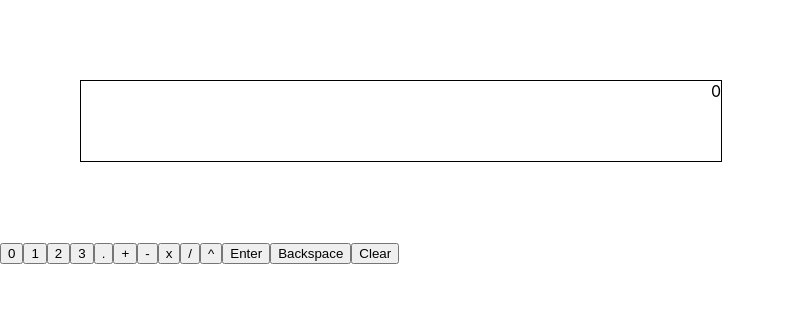
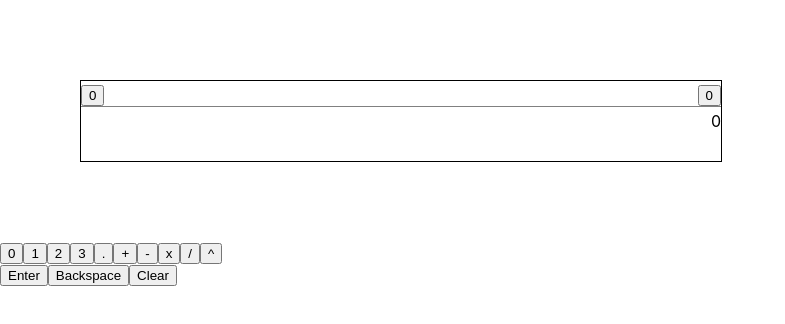
Before and after one commit to danielle-cruz/calculator-private, a React (Create React App) app in the folder calculator/: page / in a window 1280 px wide. Both pictures are taken after a click on the button "Enter". Shown: the top 324 px of the page, without its empty margins (0-785 px from the left). Built offline with nearby package versions, Linux system fonts and the light colour scheme.

Commit message:
Added Keypad component

```diff
--- a/calculator/src/Calculator.js
+++ b/calculator/src/Calculator.js
@@ -4,7 +4,8 @@ import './styles.css';
 import Screen from './Screen';
 import Digit from './Digit';
 import Operation from './Operation';
-import Enter from './Enter';
+import Keypad from './Keypad';
+
 
 import  {evaluate, backspace} from './evaluate.js'
 
@@ -13,32 +14,20 @@ class Calculator extends React.Component {
   constructor(props) {
     super(props);
     this.state = {
-      display: '',
+      display: '0',
       lastSeen: null,
       lastAnswer: '0',
       history: []
     }
   }
 
-  renderDigit(digitNum, type) {
-    return (
-      <Digit
-        value={digitNum}
-        onDigit={() => this.handleDigit(digitNum, type)}
-      />
-    );
-  }
 
   handleDigit(digitNum, type) {
-    // alert(`${this.props.value} clicked!`)
     console.log(this.state)
     if (type === 'operation') {
       if (this.state.lastSeen === 'operation') {
         return;
-      } /*else if (!this.state.lastSeen && !this.state.lastAnswer) {
-        digitNum = '0 ' + digitNum + ' ';
-      } */
-      else if (!this.state.lastSeen && this.state.display === '') {
+      } else if (!this.state.lastSeen && this.state.display === '') {
         digitNum = this.state.lastAnswer + ' ' + digitNum + ' ';
       } else {
         digitNum = ' ' + digitNum + ' ';
@@ -50,15 +39,13 @@ class Calculator extends React.Component {
     }
 
     this.setState({
-      display: this.state.display !== 'undef' ? this.state.display + `${digitNum}` : `${digitNum}`,
+      display: this.state.display === '0' && type !== 'operation' ? `${digitNum}` : this.state.display + `${digitNum}`,
       lastSeen: type
     });
     console.log(digitNum);
   }
 
   handleEnter() {
-    // console.log(this.state.display)
-    // alert(this.state.display)
     if (this.state.lastSeen === 'operation') return;
 
     let expression = this.state.display;
@@ -67,7 +54,7 @@ class Calculator extends React.Component {
     const history = this.state.history.slice();
 
     this.setState({
-      display: result !== 'undef' ? result : '0',
+      display: result !== 'Error' ? result : '0',
       lastSeen: null,
       lastAnswer: result,
       history: history.concat([{
@@ -83,7 +70,7 @@ class Calculator extends React.Component {
   handleBackspace() {
     let [lastType, newExpression] = backspace(this.state.display);
     this.setState({
-      display: newExpression,
+      display: newExpression === '' ? '0' : newExpression,
       lastSeen: lastType,
       lastAnswer: '0',
     });
@@ -92,7 +79,7 @@ class Calculator extends React.Component {
 
   handleClear() {
     this.setState({
-      display: '',
+      display: '0',
       lastSeen: null,
       lastAnswer: '0',
     });
@@ -100,14 +87,15 @@ class Calculator extends React.Component {
 
   handleHistory(historyValue) {
     this.setState({
-      display: historyValue
+      display: this.state.display !== '0' ? this.state.display + `${historyValue}` : `${historyValue}`,
+      lastSeen: 'digit'
     })
   }
 
   render() {
 
     console.log(this.state.history);
-    const history = this.state.history.map(entry => {
+    const history = this.state.history.map( (entry, index) => {
       //console.log('expression: '+ entry.expression);
       // console.log('result: '+ entry.result);
       let expression = entry.expression;
@@ -115,40 +103,31 @@ class Calculator extends React.Component {
       if (!expression) return;
 
       let resultDisplay;
-      if (result === 'undef') {
+      if (result === 'Error') {
         resultDisplay = <div>{result}</div>;
       } else {
         resultDisplay = <button onClick={() => this.handleHistory(result)}>{result}</button>;
       }
 
       return (
-        <div className='entry'>
+        <div key={index} className='entry'>
           <button onClick={() => this.handleHistory(expression)}>{expression}</button>
           {resultDisplay}
         </div>
       );
     });
 
-
-    // TODO backspace button
-    // TODO clear button
     // TODO factorial
     // TODO summation
 
     return (
       <div>
         <Screen display={this.state.display} history={history}/>
-        {this.renderDigit('0', 'digit')}
-        {this.renderDigit('1', 'digit')}
-        {this.renderDigit('2', 'digit')}
-        {this.renderDigit('3', 'digit')}
-        {this.renderDigit('.', 'decimal')}
-        {this.renderDigit('+', 'operation')}
-        {this.renderDigit('-', 'operation')}
-        {this.renderDigit('x', 'operation')}
-        {this.renderDigit('/', 'operation')}
-        {this.renderDigit('^', 'operation')}
-        <Enter value={'Enter'} onEnter={() => this.handleEnter()} />
+        <Keypad onDigit={(digitNum, type) => this.handleDigit(digitNum, type)}/>
+        <button
+          onClick={() => this.handleEnter()}>
+          Enter
+        </button>
         <button
           onClick={() => this.handleBackspace()}>
           Backspace
@@ -157,10 +136,6 @@ class Calculator extends React.Component {
           onClick={() => this.handleClear()}>
           Clear
         </button>
-
-        {/*<Digit value={'1'} onDigit={() => this.handleDigit('1')}/>
-        <Digit value={'2'} onDigit={() => this.handleDigit('2')}/>
-        <Digit value={'+'} onDigit={() => this.handleDigit(' + ')}/>*/}
       </div>
 
     );
--- a/calculator/src/Enter.js
+++ /dev/null
@@ -1,20 +0,0 @@
-import React from 'react';
-import ReactDOM from 'react-dom';
-import './styles.css';
-import Calculator from './Calculator';
-
-
-class Enter extends React.Component {
-
-
-  render() {
-    return (
-      <button
-        onClick={this.props.onEnter}>
-        {this.props.value}
-      </button>
-    )
-  }
-}
-
-export default Enter;
--- /dev/null
+++ b/calculator/src/Keypad.js
@@ -0,0 +1,41 @@
+import React from 'react';
+import ReactDOM from 'react-dom';
+import './styles.css';
+import Digit from './Digit';
+import Calculator from './Calculator';
+
+
+
+class Keypad extends React.Component {
+  constructor(props) {
+    super(props)
+  }
+
+  renderDigit(digitNum, type) {
+    return (
+      <Digit
+        value={digitNum}
+        onDigit={() => this.props.onDigit(digitNum, type)}
+      />
+    );
+  }
+
+  render() {
+    return (
+      <div>
+        {this.renderDigit('0', 'digit')}
+        {this.renderDigit('1', 'digit')}
+        {this.renderDigit('2', 'digit')}
+        {this.renderDigit('3', 'digit')}
+        {this.renderDigit('.', 'decimal')}
+        {this.renderDigit('+', 'operation')}
+        {this.renderDigit('-', 'operation')}
+        {this.renderDigit('x', 'operation')}
+        {this.renderDigit('/', 'operation')}
+        {this.renderDigit('^', 'operation')}
+      </div>
+    );
+  }
+}
+
+export default Keypad;
--- a/calculator/src/evaluate.js
+++ b/calculator/src/evaluate.js
@@ -20,7 +20,7 @@ export function evaluate(expression) {
       case '/':
         if (Number(elements[i+1]) === 0) {
           alert('Error: Invalid input.')
-          return 'undef';
+          return 'Error';
         }
         result /= Number(elements[i+1]);
         break;
@@ -31,6 +31,10 @@ export function evaluate(expression) {
   }
 
   console.log('result: ' + result);
+  if (isNaN(result)) {
+    alert('Error: Invalid input.')
+    return 'Error';
+  }
   return result.toString();
 }
 
```
